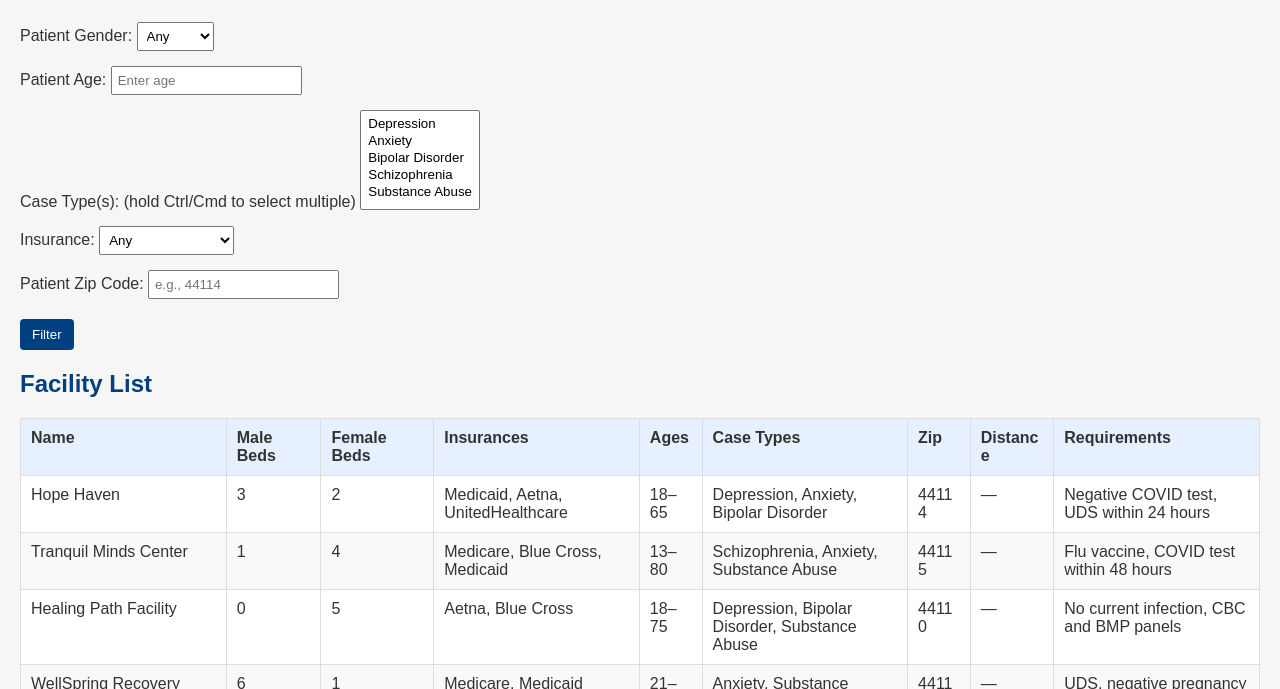
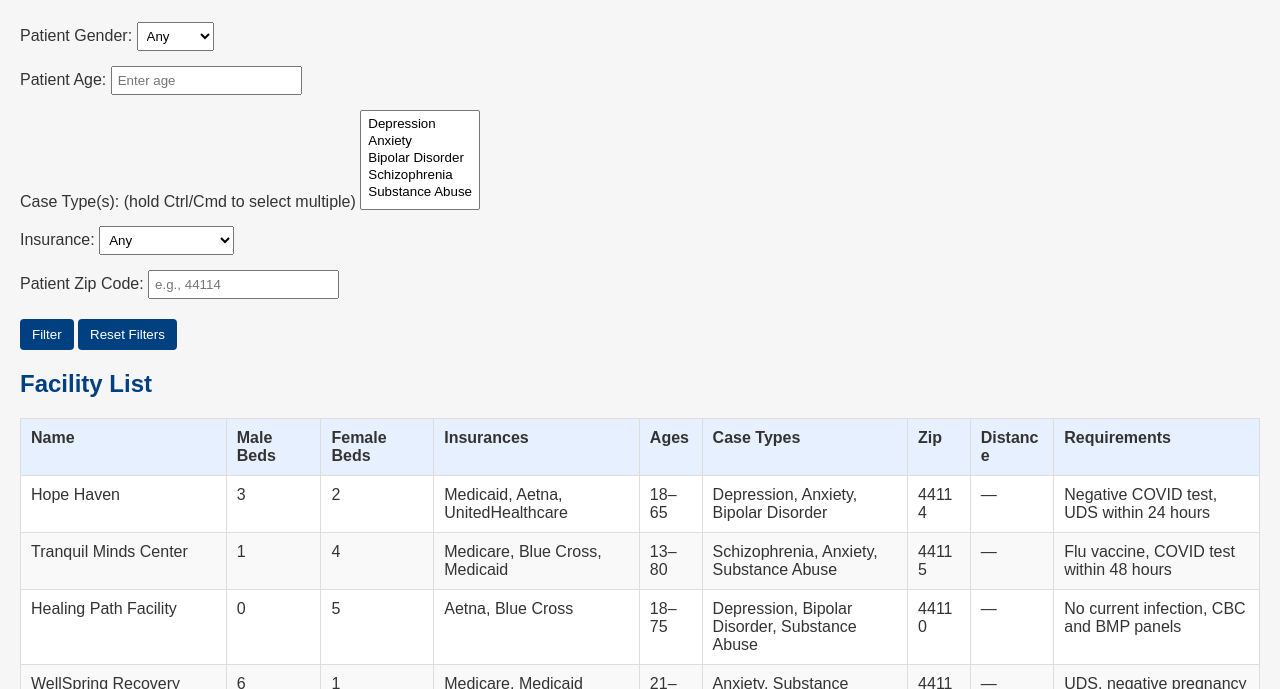
Before and after one commit to arohan0810/Psych-Referral, a plain HTML site: page index.html in a window 1280 px wide. Shown: the part 111-800 px from the top of the page. Drawn offline with Linux system fonts and the light colour scheme.

Commit message:
Update index.html

```diff
--- a/index.html
+++ b/index.html
@@ -55,6 +55,7 @@
       </label>
 
       <button type="submit">Filter</button>
+      <button type="button" id="resetBtn">Reset Filters</button>
     </form>
   </section>
 
```
